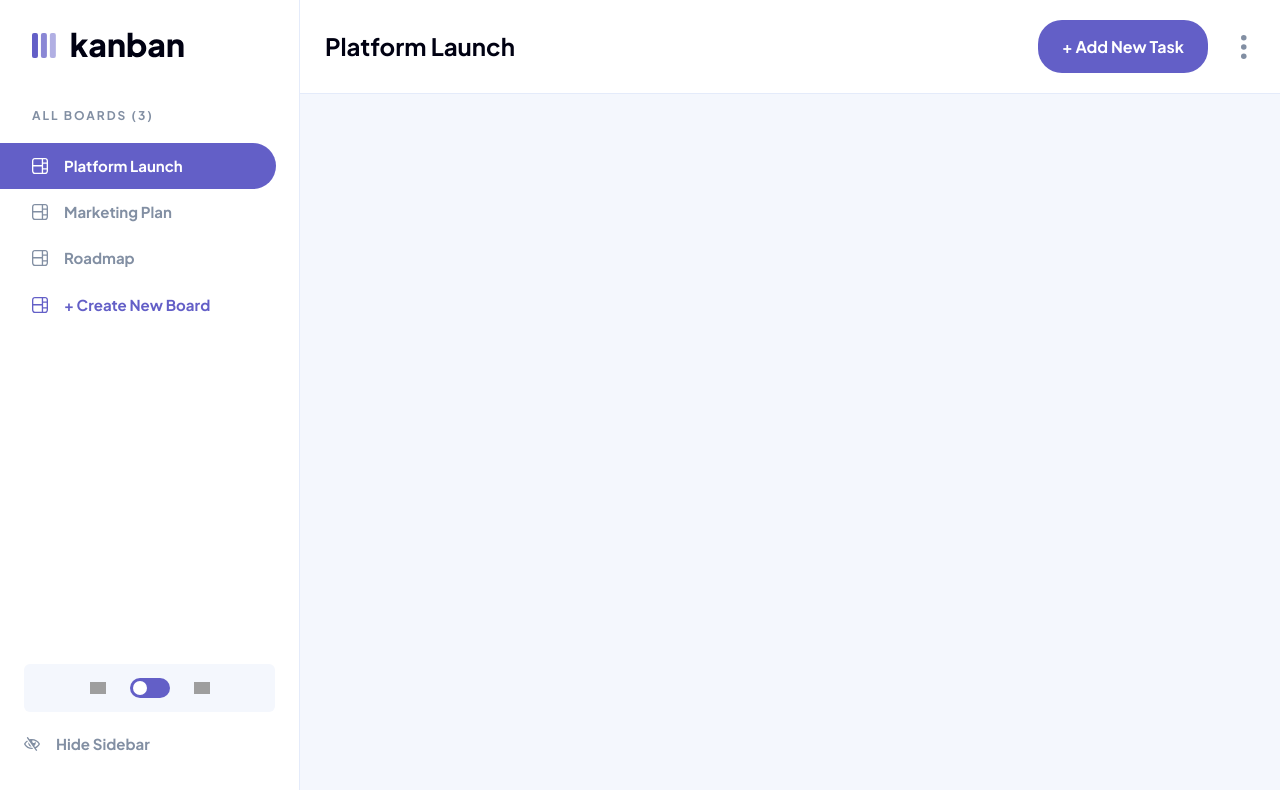
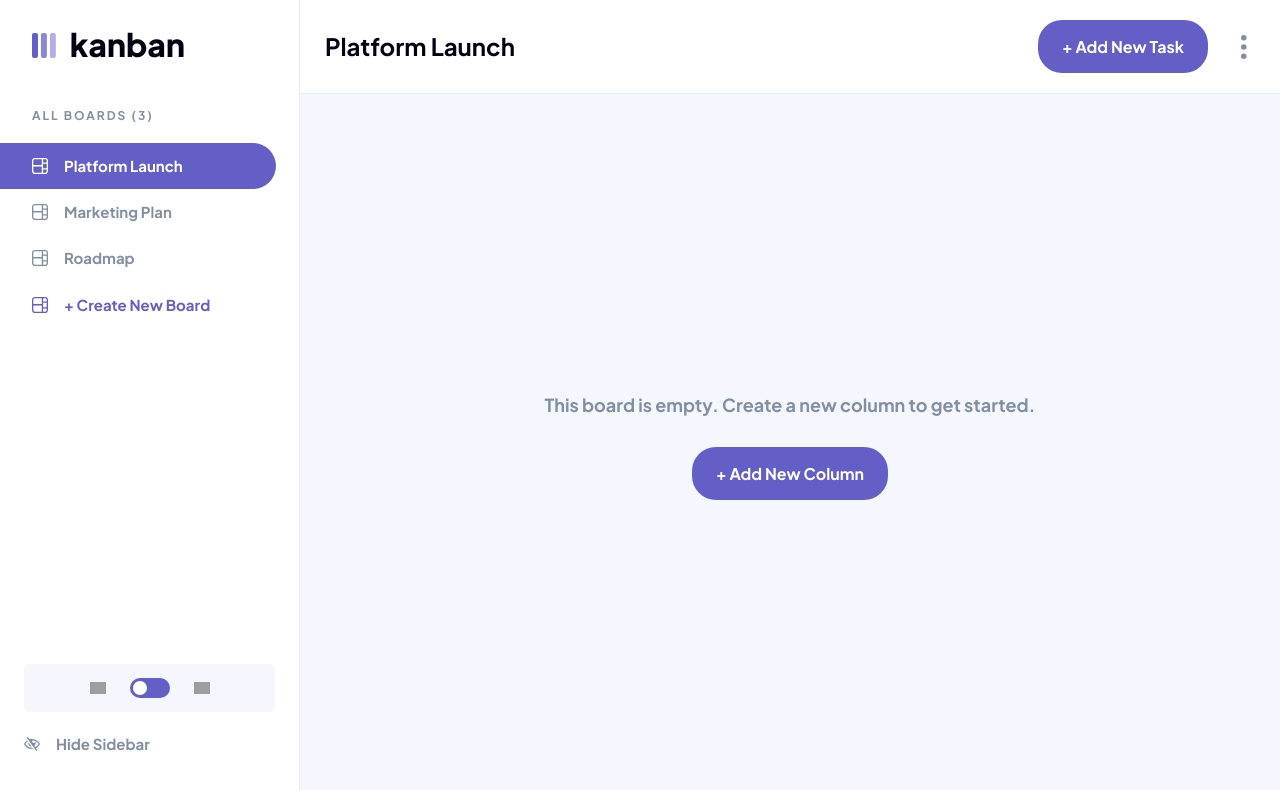
Before and after one commit to Qtrixnet/kanban-web-app, a React (Create React App) app: page / in a window 1280 px wide. Shown: the top 790 px of the page. Built offline with nearby package versions, Linux system fonts and the light colour scheme; grey boxes are pictures that could not be loaded.

Commit message:
feat: add empty board message

```diff
--- a/src/components/app/app.tsx
+++ b/src/components/app/app.tsx
@@ -1,9 +1,9 @@
 import styles from './app.module.css';
-import Header from "../header/header";
 import {useAppSelector} from "../../services/hooks/useAppSelector";
 import {FC} from "react";
 import SidebarIcon from "../sidebar-icon/sidebar-icon";
 import Sidebar from "../sidebar/sidebar";
+import Main from "../main/main";
 
 const App: FC = () => {
   const isThemeDark = useAppSelector(state => state.theme.isThemeDark);
@@ -16,7 +16,7 @@ const App: FC = () => {
       ${isSidebarShow ? styles.grid : ''}
     `}>
       {isSidebarShow ? (<Sidebar/>) : (<SidebarIcon/>)}
-      <Header/>
+      <Main />
     </div>
   );
 }
--- a/src/components/button/button.module.css
+++ b/src/components/button/button.module.css
@@ -1,6 +1,4 @@
 .button {
-  background-color: var(--primary);
-  color: var(--filler-light);
   padding: 16px 24px;
   border: 0;
   border-radius: 24px;
@@ -8,6 +6,8 @@
   font-weight: 700;
   font-size: 16px;
   transition: background-color .2s ease, transform .2s ease;
+  background-color: var(--primary);
+  color: var(--filler-light);
 }
 
 .button:hover {
@@ -18,3 +18,21 @@
 .button:active {
   transform: scale(0.95);
 }
+
+.destructive {
+  background-color: var(--destructive);
+  color: var(--filler-light);
+}
+
+.destructive:hover {
+  background-color: var(--destructive-hover);
+}
+
+.secondary {
+  background-color: rgba(99, 95, 199, 0.1);
+  color: var(--primary);
+}
+
+.secondary:hover {
+  background-color: rgba(99, 95, 199, 0.25);
+}
--- a/src/components/button/button.tsx
+++ b/src/components/button/button.tsx
@@ -3,12 +3,12 @@ import {FC, ReactNode, ReactElement} from 'react';
 
 interface IButton {
   children: ReactNode | ReactElement,
-  type: string
+  type?: string
 }
 
 const Button: FC<IButton> = ({children, type}) => {
   return (
-    <button className={styles.button}>
+    <button className={`${styles.button} ${type && styles[type]}`}>
       {children}
     </button>
   );
--- /dev/null
+++ b/src/components/empty-board/empty-board.module.css
@@ -0,0 +1,14 @@
+.title {
+  color: var(--gray);
+  font-size: 18px;
+  font-weight: 700;
+}
+
+.container {
+  display: flex;
+  flex-direction: column;
+  align-items: center;
+  justify-content: center;
+  gap: 32px;
+  flex-grow: 1;
+}
--- /dev/null
+++ b/src/components/empty-board/empty-board.tsx
@@ -0,0 +1,13 @@
+import styles from './empty-board.module.css';
+import Button from "../button/button";
+
+const EmptyBoard = () => {
+  return (
+    <div className={styles.container}>
+      <h3 className={styles.title}>This board is empty. Create a new column to get started.</h3>
+      <Button>+ Add New Column</Button>
+    </div>
+  );
+};
+
+export default EmptyBoard;
--- /dev/null
+++ b/src/components/main/main.module.css
@@ -0,0 +1,5 @@
+.container {
+  display: flex;
+  flex-direction: column;
+  height: 100%;
+}
--- /dev/null
+++ b/src/components/main/main.tsx
@@ -0,0 +1,14 @@
+import styles from './main.module.css';
+import Header from "../header/header";
+import EmptyBoard from "../empty-board/empty-board";
+
+const Main = () => {
+  return (
+    <main className={styles.container}>
+      <Header />
+      <EmptyBoard />
+    </main>
+  );
+};
+
+export default Main;
```
